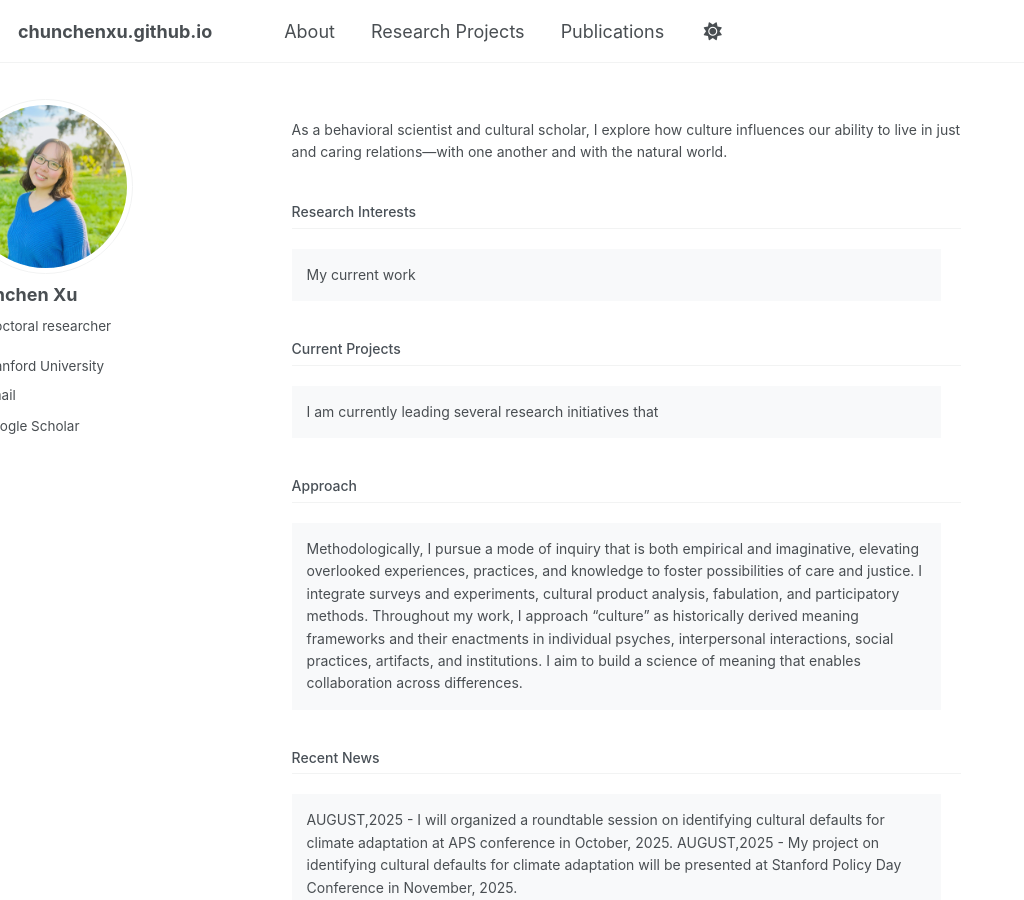
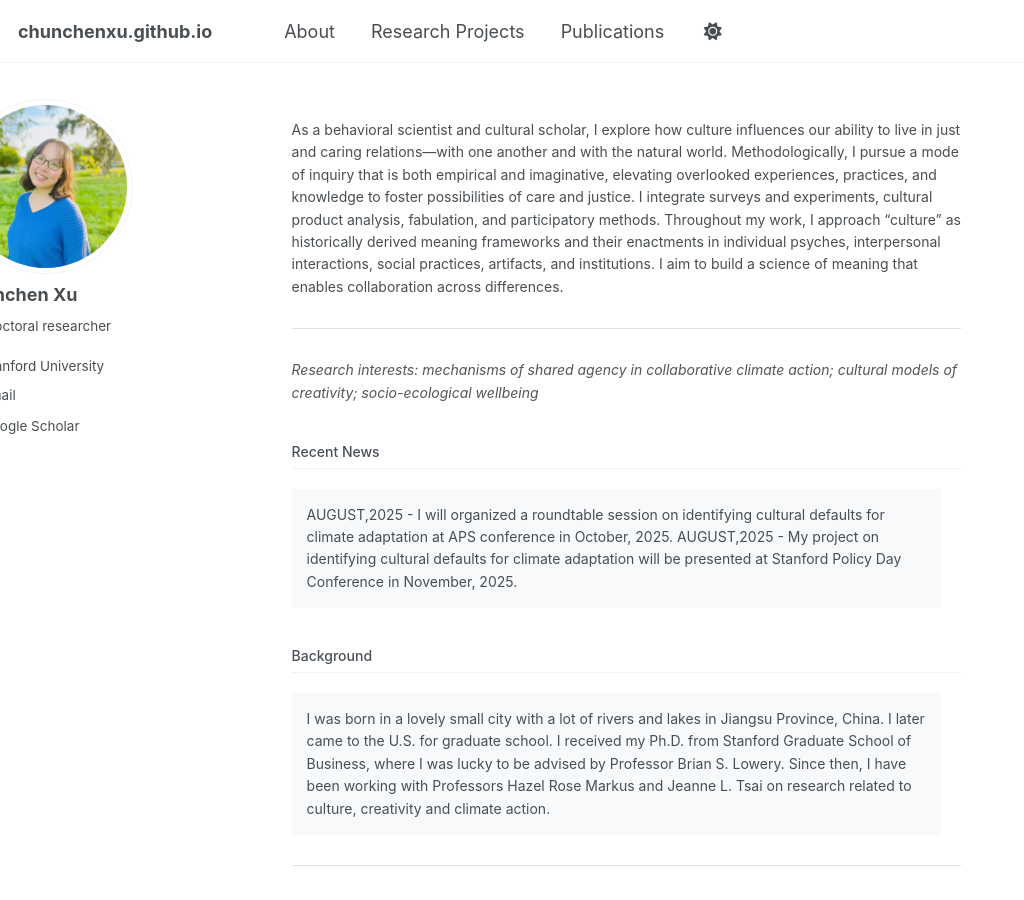
Before and after one commit to chunchenxu/chunchenxu.github.io, a Jekyll site: the page built from _pages/about.html, in a window 1280 px wide and 900 px high. Shown: the whole window, without its empty margins (0-1024 px from the left). Built offline with Jekyll 4.4.1, drawn with Linux system fonts in a browser that asks for light colours; some web fonts are replaced; a script that is not in the unit is left out.

Commit message:
Update about.html

```diff
--- a/_pages/about.html
+++ b/_pages/about.html
@@ -10,24 +10,12 @@ redirect_from:
 
 As a behavioral scientist and cultural scholar, I explore how culture influences our ability to live in just and caring relations—with one another and with the natural world.
 
-<h2>Research Interests</h2>
+Methodologically, I pursue a mode of inquiry that is both empirical and imaginative, elevating overlooked experiences, practices, and knowledge to foster possibilities of care and justice. I integrate surveys and experiments, cultural product analysis, fabulation, and participatory methods. Throughout my work, I approach “culture” as historically derived meaning frameworks and their enactments in individual psyches, interpersonal interactions, social practices, artifacts, and institutions. I aim to build a science of meaning that enables collaboration across differences.
 
-<div class="content-section">
-My current work
+<hr>
 
-</div>
-
-<h2>Current Projects</h2>
-
-<div class="content-section">
-I am currently leading several research initiatives that
-
-</div>
-
-<h2>Approach</h2>
-
-<div class="content-section">
-Methodologically, I pursue a mode of inquiry that is both empirical and imaginative, elevating overlooked experiences, practices, and knowledge to foster possibilities of care and justice. I integrate surveys and experiments, cultural product analysis, fabulation, and participatory methods. Throughout my work, I approach “culture” as historically derived meaning frameworks and their enactments in individual psyches, interpersonal interactions, social practices, artifacts, and institutions. I aim to build a science of meaning that enables collaboration across differences.
+<div class="contact-note">
+<em> Research interests: mechanisms of shared agency in collaborative climate action; cultural models of creativity; socio-ecological wellbeing </em>
 </div>
 
 <h2>Recent News</h2>
```
